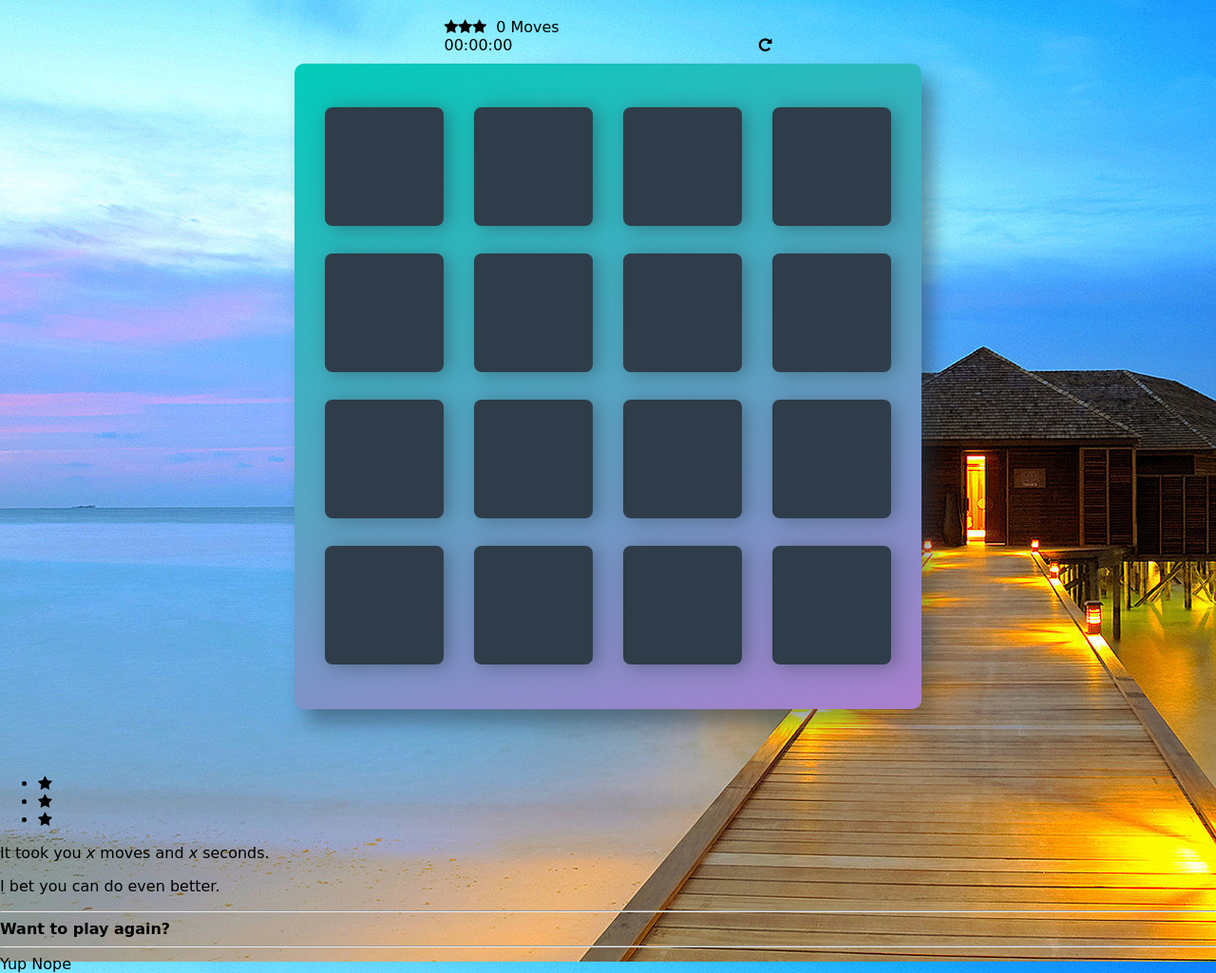
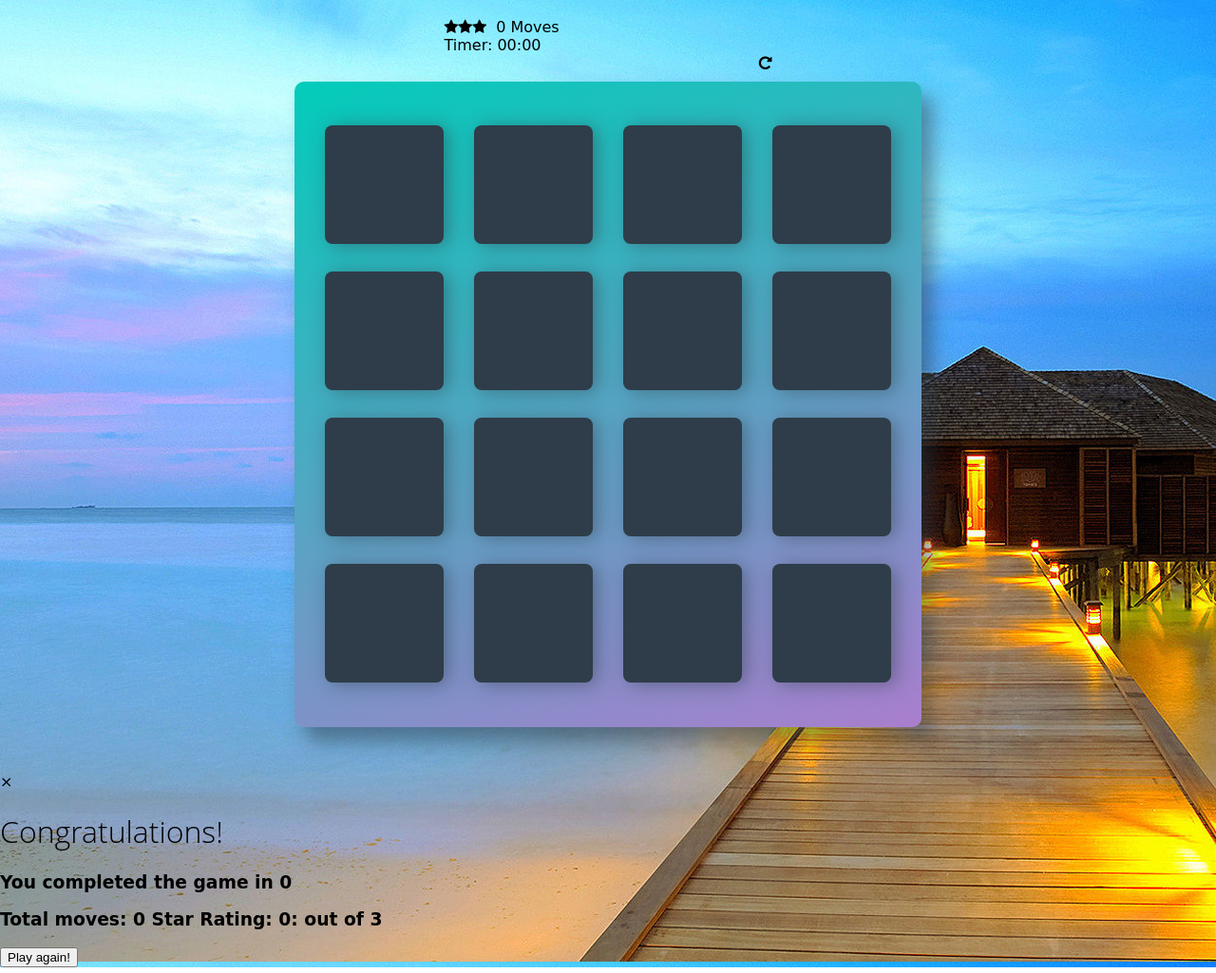
Before and after one commit to Inderji/Memory-game, a plain HTML site: page index.html in a window 1280 px wide. Shown: the part 67-1092 px from the top of the page at 95% size. Drawn offline with nearby package versions, Linux system fonts and the light colour scheme; a web font is replaced by a local one.

Commit message:
Modified index.html
Made necessary changes as per suggestions

```diff
--- a/index.html
+++ b/index.html
@@ -3,6 +3,8 @@
 
 <head>
     <meta charset="utf-8">
+    <meta name="viewport" content="width=device-width, initial-scale=1.0">
+    <meta http-equiv="X-UA-Compatible" content="ie=edge">
     <title>Matching Game</title>
     <meta name="description" content="">
     <link rel="stylesheet prefetch" href="https://maxcdn.bootstrapcdn.com/font-awesome/4.6.1/css/font-awesome.min.css">
@@ -15,10 +17,13 @@
         <header>
             <h1>Matching Game</h1> </header>
         <section class="score-panel">
-            <ul class="stars" id="stars"> </ul> <span  id="moves"></span>
+            <ul class="stars" id="stars"> </ul>
+            <span class="moves" id="moves">0</span><span id="movesText"></span>
             <div class="text-right">
 
-                <span class="timer" id="timer">00:00:00</span>
+              <div id="timer"><span id="timer-text">Timer: </span>
+                <label class="minutes">00</label>:<label class="seconds">00</label></div>
+
                 <div class="restart">
                     <i class="fa fa-repeat" id="reset-button"></i>
                 </div>
@@ -29,25 +34,21 @@
     <!-- Result-->
   <!-- <div class="modal" id="sucess-result"></div>-->
     <!-- Modal presented at game end -->
-<div class="modal" id="sucess-result">
-    <div class="modal-content">
-        <h1 class="modal-header"></h1>
-        <ul class="modal-stars">
-            <li><i class="fa fa-star"></i></li>
-            <li><i class="fa fa-star"></i></li>
-            <li><i class="fa fa-star"></i></li>
-        </ul>
-        <p>It took you <em class="modal-results" id="modal-moves">x</em> moves and <em class="modal-results" id="modal-seconds">x</em> seconds.</p>
-        <p class="modal-message"></p>
-        <p>I bet you can do even better.</p>
-        <hr>
-        <strong>Want to play again?</strong>
-        <hr>
-        <span class="modal-again" id="modal-again-yes">Yup</span>
-        <span class="modal-again" id="modal-again-no">Nope</span>
+    <div class="popup zoomIn" id="win-popup">
+        <div class="popup-content">
+          <span class="close">&times;</span>
+          <h1>Congratulations!</h1>
+          <h3>You completed the game in <span id="minutes">0</span></h3>
+                    <h3>Total moves: <span id="total-moves">0</span>
+            <span id="star-rating-text"> Star Rating: </span><span id="total-stars"> 0: </span> out of 3</h3>
+
+          <button type="button" class="button" id="play-again-btn">
+            Play again!
+          </button>
+
+        </div>
     </div>
-</div>
-    <script type="text/javascript" src="js/jquery.js"></script>
+     <script type="text/javascript" src="js/jquery.js"></script>
     <script src="js/easytimer.min.js"></script>
     <script src="js/app.js"></script>
 </body>
```
